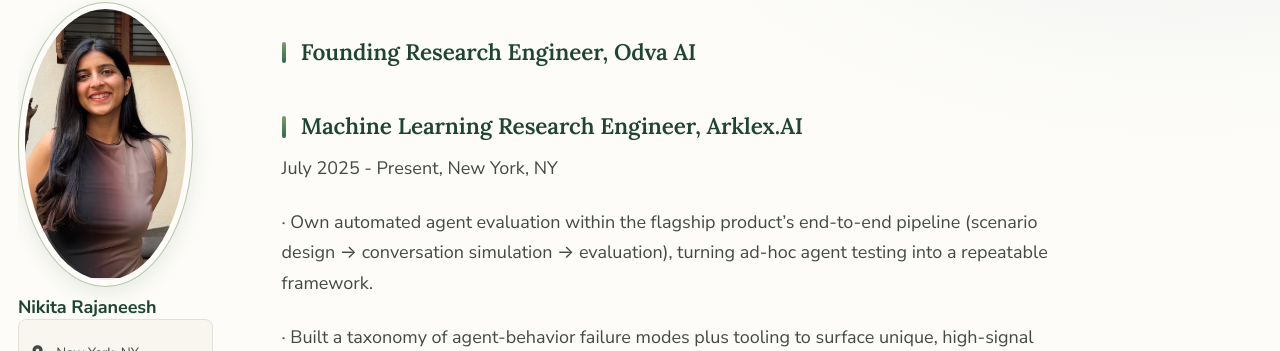
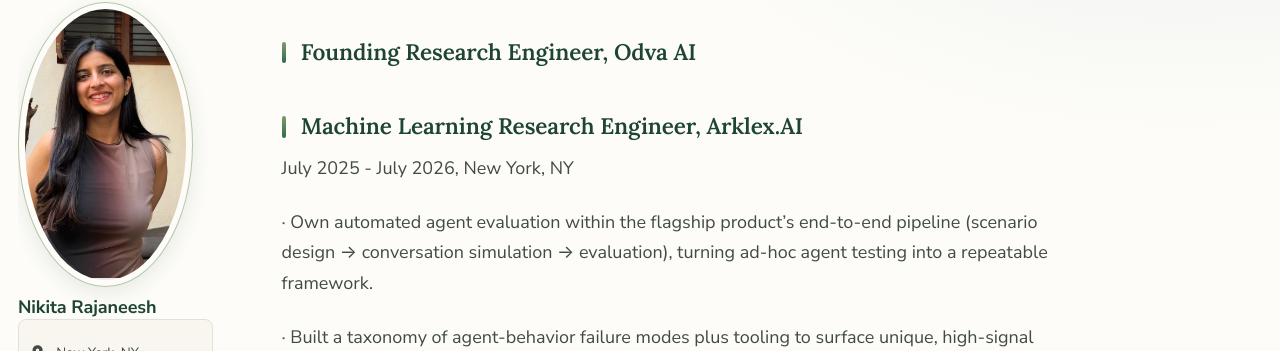
Before and after one commit to nrajanee/nrajanee.github.io, a Jekyll site: the page built from _pages/experience.md, in a window 1280 px wide and 900 px high, scrolled down 374 px. Shown: the part 104-455 px from the top of the window. Built offline with Jekyll 4.4.1, drawn with Linux system fonts in a browser that asks for light colours; some web fonts are replaced.

Commit message:
Close out the Arklex.AI dates (July 2025 - July 2026)
Co-Authored-By: Claude Opus 5 <noreply@anthropic.com>

```diff
--- a/_pages/experience.md
+++ b/_pages/experience.md
@@ -14,7 +14,7 @@ The short version is in my [CV](/files/Nikita_Rajaneesh_CV.pdf).
 ### Founding Research Engineer, Odva AI
 
 ### Machine Learning Research Engineer, Arklex.AI
-July 2025 - Present, New York, NY
+July 2025 - July 2026, New York, NY
 
 · Own automated agent evaluation within the flagship product's end-to-end pipeline (scenario design → conversation simulation → evaluation), turning ad-hoc agent testing into a repeatable framework.
 
```
